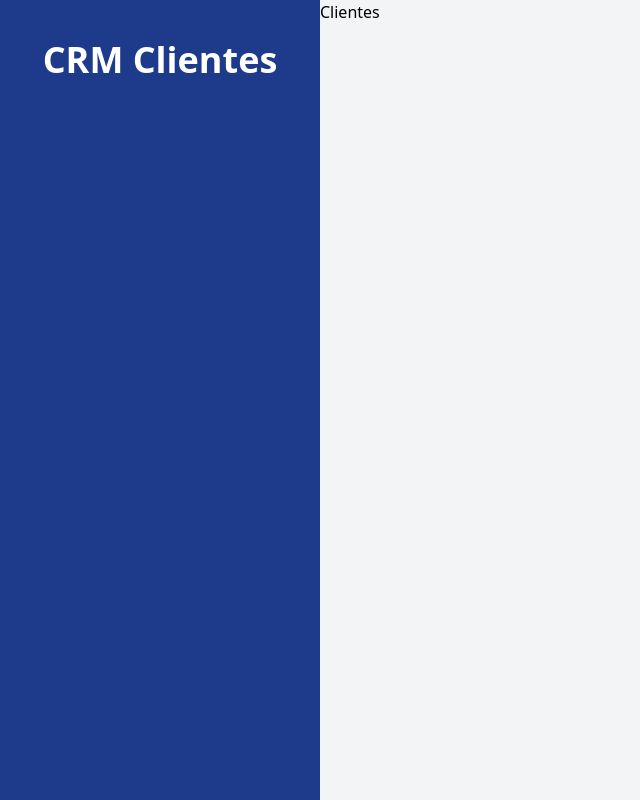
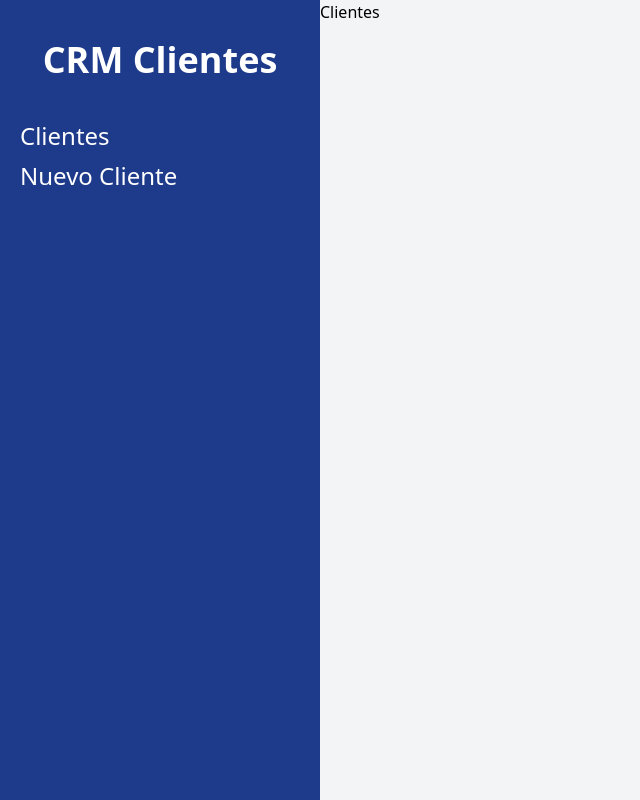
Before and after one commit to gusstis/crm-react, a React (Vite) app: page / in a window 1280 px wide. Shown: the whole page, without its empty margins (0-640 px from the left). Built offline with nearby package versions, Linux system fonts and the light colour scheme.

Commit message:
Link, for navigating betwen components

```diff
--- a/src/components/Layout.jsx
+++ b/src/components/Layout.jsx
@@ -1,10 +1,14 @@
-import {Outlet} from 'react-router-dom'
+import {Outlet, Link} from 'react-router-dom'
 
 function Layout() {
   return (
     <div className=' md:flex md:min-h-screen ' >
         <aside className='md:w-1/4 bg-blue-900 px-5 py-10 ' >
             <h2 className=' text-4xl font-black text-center text-white ' >CRM Clientes</h2>
+            <nav className=' mt-10 ' >
+              <Link className=' text-2xl block mt-2 hover:text-blue-300 text-white ' to='/' >Clientes</Link>
+              <Link className=' text-2xl block mt-2 hover:text-blue-300 text-white ' to='/clientes/nuevo' >Nuevo Cliente</Link>
+            </nav>
         </aside>
         <main className=' md:w-3/4 md:h-screen overflow-scroll ' >
           <Outlet/>
```
